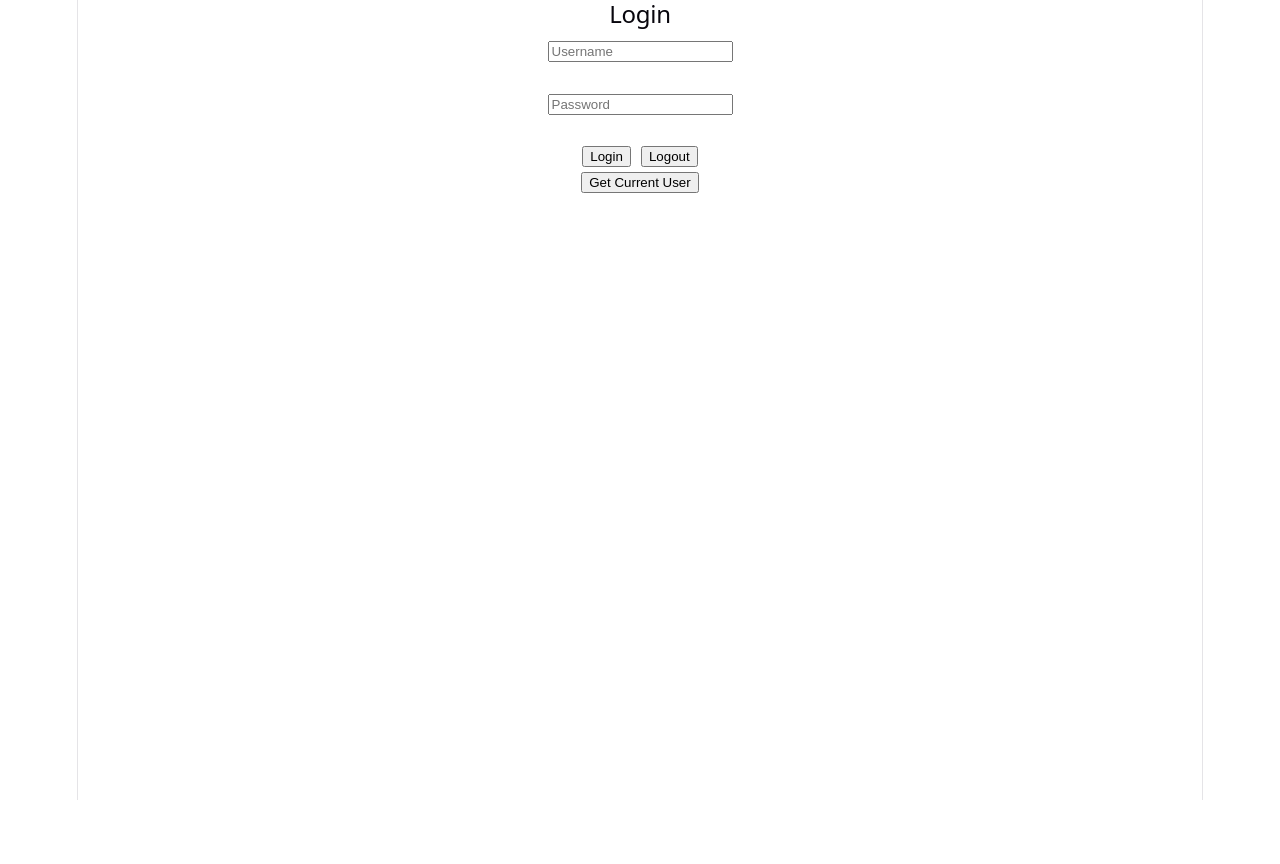
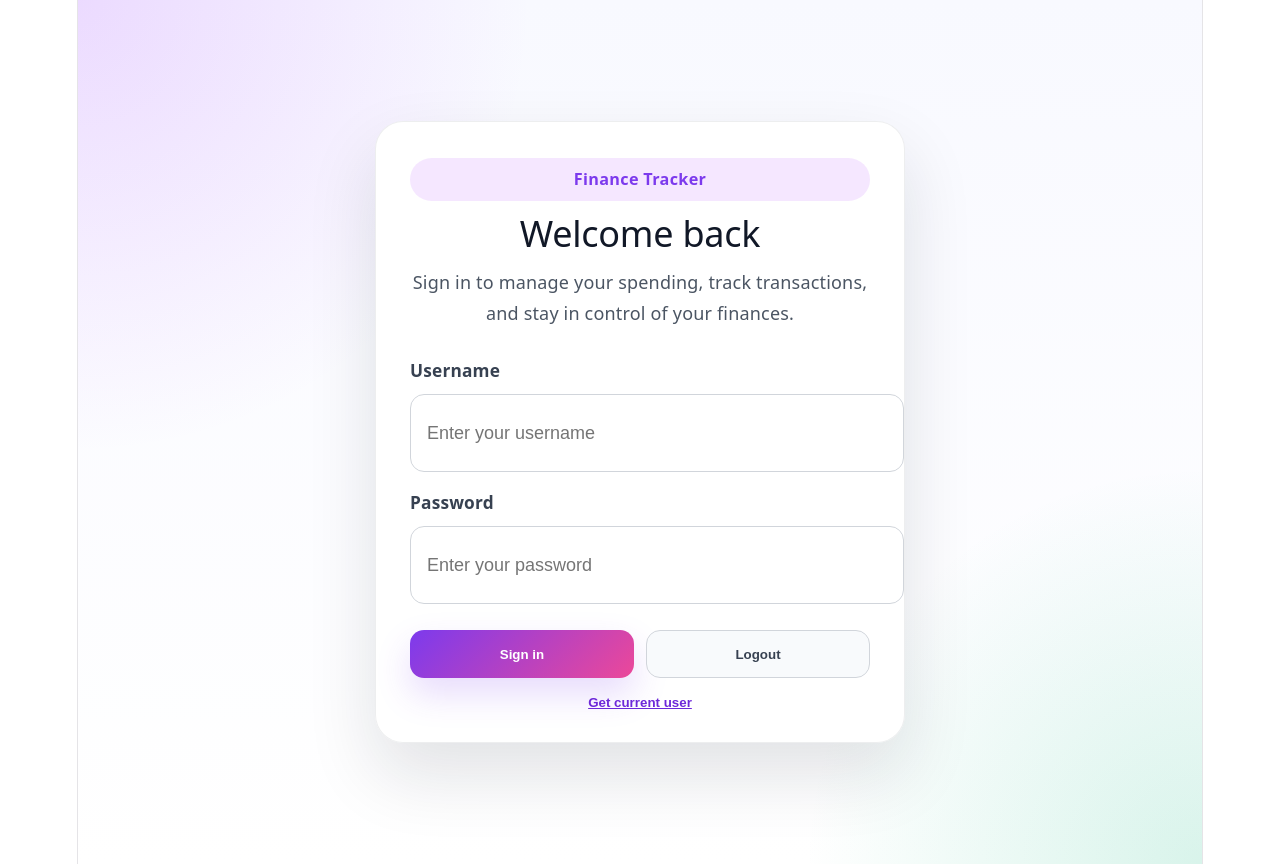
Before and after one commit to kostasafe/finance-tracker, a React app in the folder frontend/: page / in a window 1280 px wide. Before the commit the page ends 800 px from the top, so only its background shows below. Built offline with nearby package versions, Linux system fonts and the light colour scheme; the HTML template or start-up script is replaced by a standard one.

Commit message:
refresh login page UI with modern card layout and improved inputs

```diff
--- /dev/null
+++ b/frontend/src/pages/Login.css
@@ -0,0 +1,161 @@
+.login-screen {
+  min-height: 100vh;
+  display: flex;
+  align-items: center;
+  justify-content: center;
+  padding: 32px 20px;
+  background: radial-gradient(circle at top left, rgba(170, 59, 255, 0.16), transparent 32%),
+    radial-gradient(circle at bottom right, rgba(16, 185, 129, 0.16), transparent 28%),
+    linear-gradient(180deg, #f8f9ff 0%, #ffffff 100%);
+}
+
+.login-card {
+  width: min(460px, 100%);
+  background: rgba(255, 255, 255, 0.94);
+  border: 1px solid rgba(31, 41, 55, 0.08);
+  border-radius: 28px;
+  box-shadow: 0 32px 70px rgba(15, 23, 42, 0.12);
+  backdrop-filter: blur(16px);
+  padding: 36px 34px 28px;
+}
+
+.login-brand {
+  display: grid;
+  gap: 12px;
+  text-align: center;
+  margin-bottom: 30px;
+}
+
+.login-badge {
+  display: inline-flex;
+  align-items: center;
+  justify-content: center;
+  padding: 8px 16px;
+  border-radius: 999px;
+  background: rgba(170, 59, 255, 0.12);
+  color: #7c3aed;
+  font-weight: 700;
+  letter-spacing: 0.02em;
+  font-size: 0.9rem;
+}
+
+.login-brand h2 {
+  margin: 0;
+  font-size: clamp(2rem, 2.3vw, 2.4rem);
+  color: #111827;
+}
+
+.login-brand p {
+  margin: 0;
+  color: #4b5563;
+  line-height: 1.7;
+}
+
+.login-form {
+  display: grid;
+  gap: 18px;
+}
+
+.form-group {
+  display: grid;
+  gap: 10px;
+  text-align: left;
+  color: #374151;
+  font-size: 0.96rem;
+}
+
+.form-group span {
+  font-weight: 600;
+}
+
+.login-input {
+  width: 100%;
+  min-height: 48px;
+  padding: 14px 16px;
+  border: 1px solid #d1d5db;
+  border-radius: 14px;
+  background: #ffffff;
+  color: #111827;
+  font-size: 1rem;
+  transition: border-color 0.2s ease, box-shadow 0.2s ease;
+}
+
+.login-input:focus {
+  outline: none;
+  border-color: #8b5cf6;
+  box-shadow: 0 0 0 4px rgba(139, 92, 246, 0.12);
+}
+
+.login-actions {
+  display: flex;
+  flex-wrap: wrap;
+  gap: 12px;
+  margin-top: 8px;
+}
+
+.button {
+  border: none;
+  border-radius: 14px;
+  min-height: 48px;
+  padding: 0 22px;
+  font-weight: 700;
+  cursor: pointer;
+  transition: transform 0.2s ease, box-shadow 0.2s ease, background-color 0.2s ease;
+}
+
+.button:hover {
+  transform: translateY(-1px);
+}
+
+.primary {
+  flex: 1 1 160px;
+  color: #ffffff;
+  background: linear-gradient(135deg, #7c3aed 0%, #ec4899 100%);
+  box-shadow: 0 16px 35px rgba(124, 58, 237, 0.18);
+}
+
+.secondary {
+  flex: 1 1 160px;
+  color: #374151;
+  background: #f8fafc;
+  border: 1px solid #d1d5db;
+}
+
+.link-button {
+  width: 100%;
+  margin-top: 16px;
+  background: transparent;
+  color: #6d28d9;
+  border: none;
+  text-decoration: underline;
+  font-weight: 600;
+  cursor: pointer;
+}
+
+.user-card {
+  margin-top: 26px;
+  padding: 20px;
+  border-radius: 18px;
+  background: #f8f7ff;
+  border: 1px solid rgba(124, 58, 237, 0.12);
+}
+
+.user-card h3 {
+  margin: 0 0 12px;
+  color: #111827;
+}
+
+.user-card p {
+  margin: 6px 0;
+  color: #4b5563;
+}
+
+@media (max-width: 520px) {
+  .login-card {
+    padding: 28px 22px 22px;
+  }
+
+  .login-actions {
+    flex-direction: column;
+  }
+}
--- a/frontend/src/pages/Login.jsx
+++ b/frontend/src/pages/Login.jsx
@@ -1,5 +1,6 @@
 import { useState } from "react";
 import api from "../api";
+import "./Login.css";
 
 function Login() {
     const [username, setUsername] = useState("");
@@ -53,49 +54,60 @@ function Login() {
     };
 
     return (
-        <div>
-            <h2>Login</h2>
+        <div className="login-screen">
+            <div className="login-card">
+                <div className="login-brand">
+                    <span className="login-badge">Finance Tracker</span>
+                    <h2>Welcome back</h2>
+                    <p>Sign in to manage your spending, track transactions, and stay in control of your finances.</p>
+                </div>
 
+                <div className="login-form">
+                    <label className="form-group">
+                        <span>Username</span>
                         <input
+                            className="login-input"
                             type="text"
-            placeholder="Username"
+                            placeholder="Enter your username"
                             value={username}
                             onChange={(e) => setUsername(e.target.value)}
                         />
+                    </label>
 
-            <br />
-            <br />
-
+                    <label className="form-group">
+                        <span>Password</span>
                         <input
+                            className="login-input"
                             type="password"
-            placeholder="Password"
+                            placeholder="Enter your password"
                             value={password}
                             onChange={(e) => setPassword(e.target.value)}
                         />
+                    </label>
 
-            <br />
-            <br />
-
-            <button onClick={handleLogin}>
-                Login
+                    <div className="login-actions">
+                        <button type="button" className="button primary" onClick={handleLogin}>
+                            Sign in
                         </button>
-            <button onClick={handleLogout} style={{ marginLeft: "10px" }}>
+                        <button type="button" className="button secondary" onClick={handleLogout}>
                             Logout
                         </button>
-            <br />
+                    </div>
+                </div>
 
-            <button onClick={fetchUserData}>
-                Get Current User
+                <button type="button" className="link-button" onClick={fetchUserData}>
+                    Get current user
                 </button>
 
                 {user && (
-                <div>
-                    <h3>User Info:</h3>
+                    <div className="user-card">
+                        <h3>User Info</h3>
                         <p>ID: {user.id}</p>
                         <p>Username: {user.username}</p>
                     </div>
                 )}
             </div>
+        </div>
     );
 }
 
```
Lines whose indentation alone changed are shown as unchanged.
